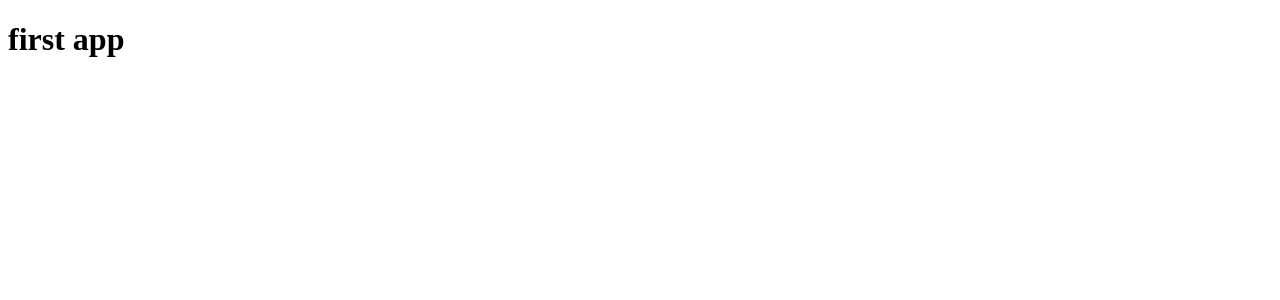
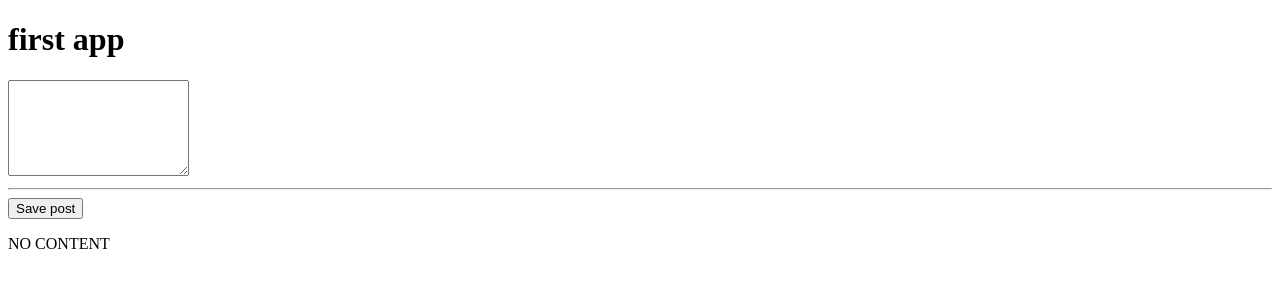
Before and after one commit to JJJJJJade/MyFirstMeanStackApp, an Angular app: page / in a window 1280 px wide. Shown: the top 300 px of the page. Built offline with nearby package versions, Linux system fonts and the light colour scheme.

Commit message:
lecture 18 finished

```diff
--- a/src/app/app.component.html
+++ b/src/app/app.component.html
@@ -1 +1,2 @@
 <h1>first app</h1>
+<app-post-create></app-post-create>
--- a/src/app/posts/post-create/post-create.component.html
+++ b/src/app/posts/post-create/post-create.component.html
@@ -1,2 +1,18 @@
-<textarea rows="6"></textarea>
-<h1>test text</h1>
+<textarea rows="6" [(ngModel)]='enteredvalue'></textarea>
+
+
+<!-- <textarea rows="6" [value]="newPost" #postInput></textarea> -->
+<!-- property binding used directly on the elements for outputting data in our template L17 -->
+<!-- local referncen: add a marker, a variable to any html element we want -->
+<!-- the content of textarea which user input will now become a variable newPost -->
+
+
+<!-- two-way binding: adding a new feature which combines the setting and reading of a value (two directional flow) -->
+<!-- [(ng-model)] -->
+<!-- <hr>   horizontal line -->
+<hr>
+<button (click)="onAddPost()">Save post</button>
+
+<!-- string interpretation  important for outputing content, especially for simple text L17-->
+<!-- output the value of newPost here also when it changes -->
+<p>{{ newPost }}</p>
--- a/src/app/posts/post-create/post-create.component.ts
+++ b/src/app/posts/post-create/post-create.component.ts
@@ -5,5 +5,17 @@ import { Component } from '@angular/core';
   templateUrl: './post-create.component.html'
 })
 export class PostCreateComponent {
+  enteredvalue = '';
+  newPost = 'NO CONTENT';   // a property to save the new posts, default is an empty string
 
+  // onAddPost(postInput: HTMLTextAreaElement) {
+  //   // tell typescript what type of element it is by A : B
+  //   // console.log(postInput);  //cannot see the content
+  //   // console.dir(postInput);
+  //   this.newPost = postInput.value;
+  // }
+
+  onAddPost() {
+    this.newPost = this.enteredvalue;
+  }
 }
```
Also changed, not shown: src/app/app.module.ts (+5 -2 lines).
